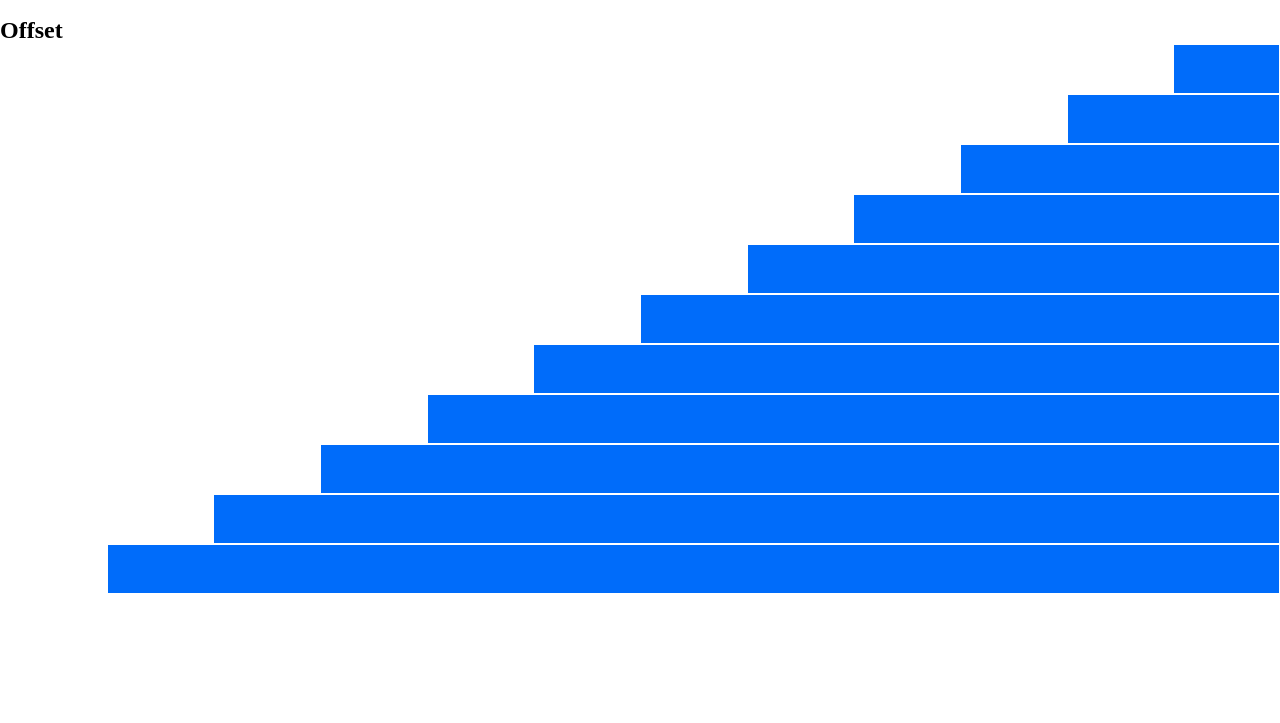
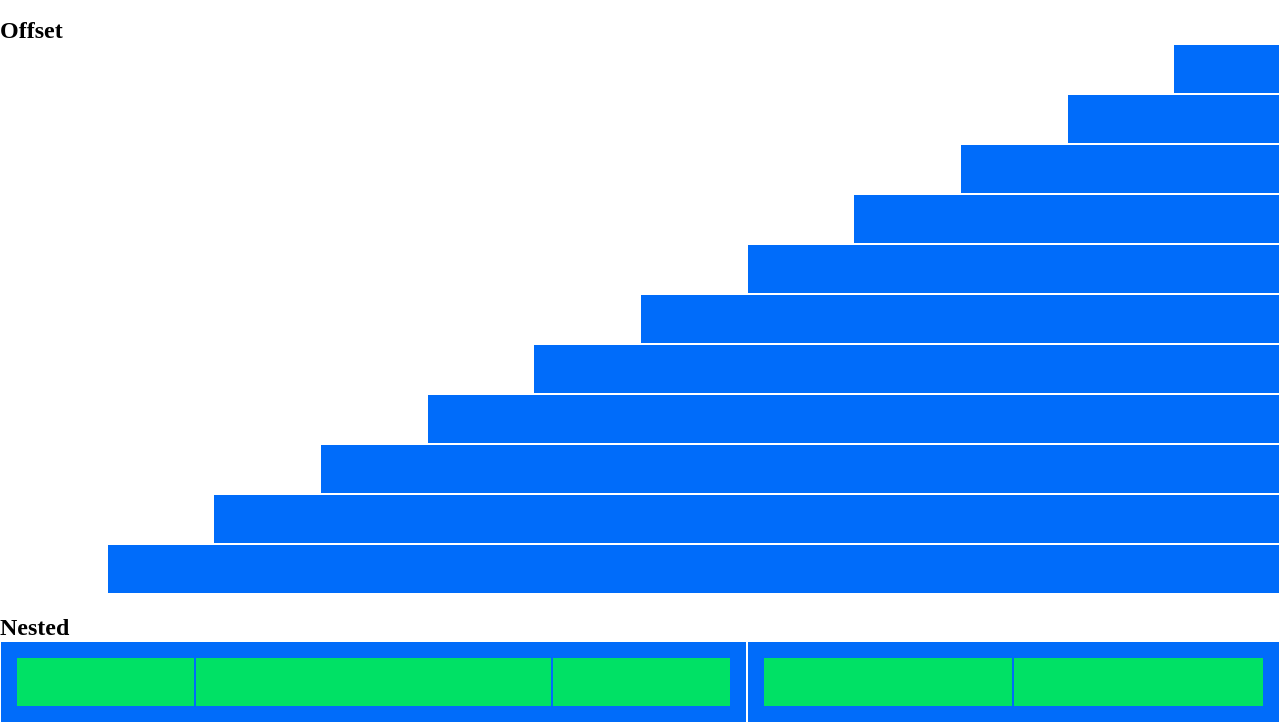
Before and after one commit to lucianomarchionna/html-css-12bool, a plain HTML site: page index.html in a window 1280 px wide. Shown: the part 750-1473 px from the top of the page. Before the commit the page ends 1344 px from the top, so only its background shows below. Drawn offline with Linux system fonts and the light colour scheme.

Commit message:
Sezione Nested (bonus)

```diff
--- a/index.html
+++ b/index.html
@@ -232,8 +232,33 @@
                 <div class="box"></div>
             </div>
         </div>
-    <section>
+    </section>
+    <div class="margin-bottom"></div>
+    <section class="container-fuild">
+        <h1>Nested</h1>
+        <div class="row">
+            <div class="col-xs-7">
+                <div class="row box">
+                    <div class="col-xs-3">
+                        <div class="box-nested"></div>
+                    </div>
+                    <div class="col-xs-6">
+                        <div class="box-nested"></div>
+                    </div>
+                    <div class="col-xs-3">
+                        <div class="box-nested"></div>
+                    </div>
+                </div>
+            </div>
+            <div class="col-xs-5">
+                <div class="row box">
+                    <div class="col-xs-6">
+                        <div class="box-nested"></div>
+                    </div>
+                    <div class="col-xs-6">
+                        <div class="box-nested"></div>
+                    </div>
+                </div>
 
-    </section>
 </body>
 </html>
```
